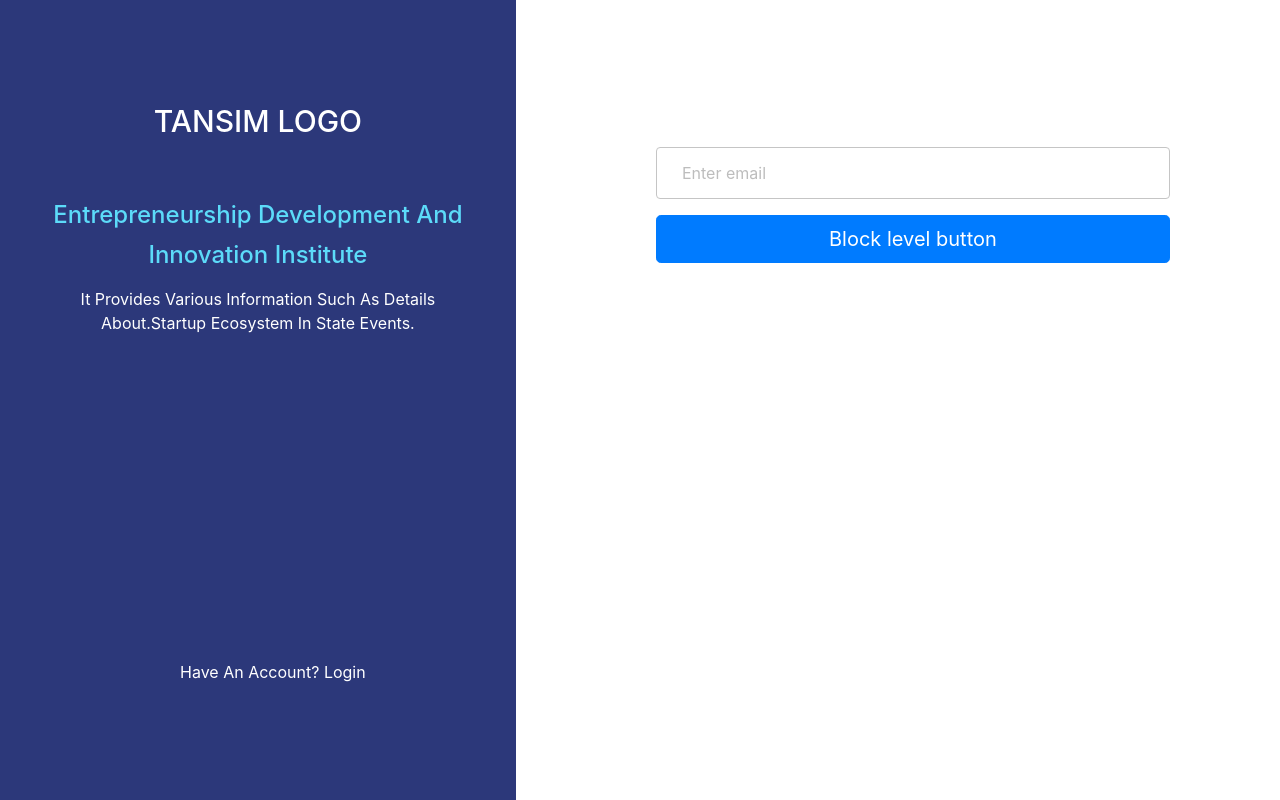
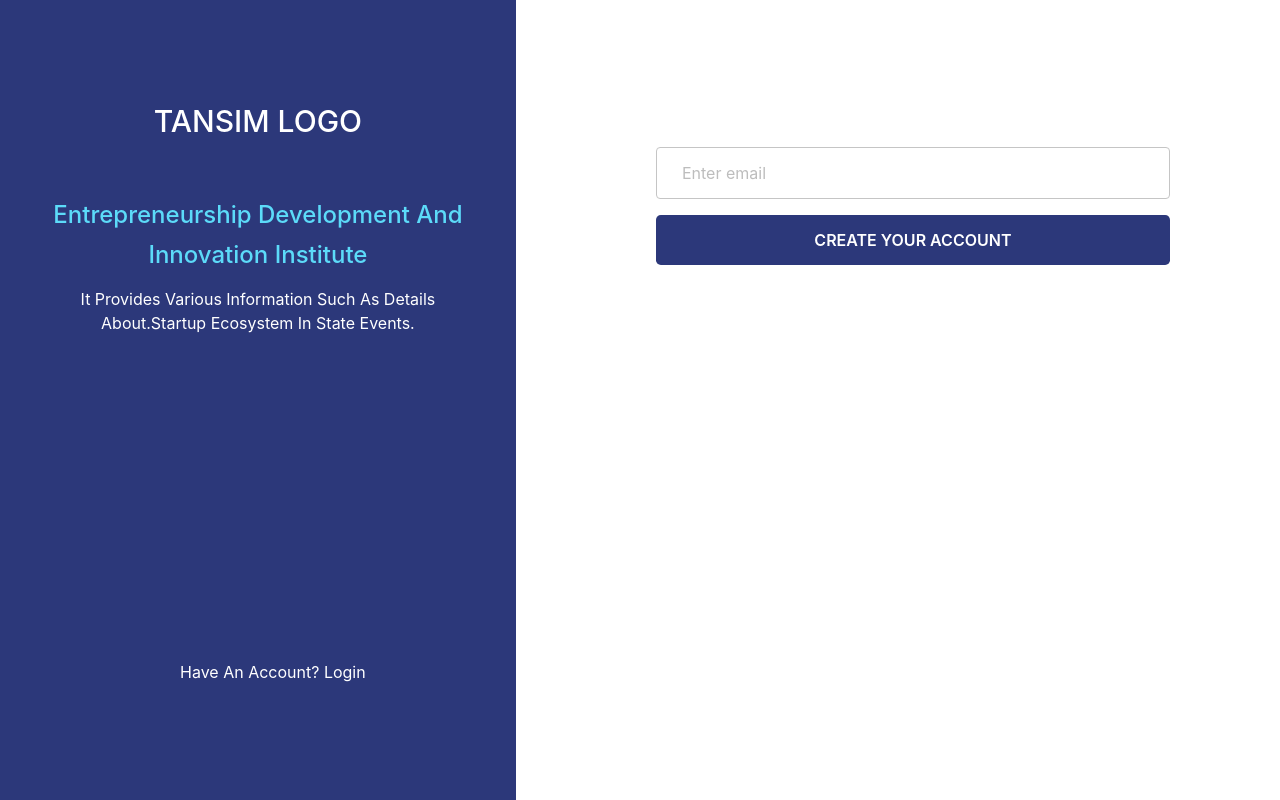
Before and after one commit to madhu1803/react6_tansim-login, a React (Create React App) app: page / in a window 1280 px wide. Built offline with nearby package versions, Linux system fonts and the light colour scheme.

Commit message:
btn done

```diff
--- a/src/Components/Btn.js
+++ b/src/Components/Btn.js
@@ -3,8 +3,11 @@ import "./Css/Btn.css";
 export default class Btn extends Component {
   render() {
     return (
-      <button type="button" className="btn btn-primary btn-lg btn-block">
-        Block level button
+      <button
+        type="button"
+        className="btn btn-container btn-lg btn-block text-white text-uppercase"
+      >
+        Create your Account
       </button>
     );
   }
--- a/src/Components/Css/Btn.css
+++ b/src/Components/Css/Btn.css
@@ -0,0 +1,6 @@
+.btn-container {
+    background-color: #2C387A;
+    font-weight: 600;
+    font-size: 16px;
+    height: 50px;
+}
```
